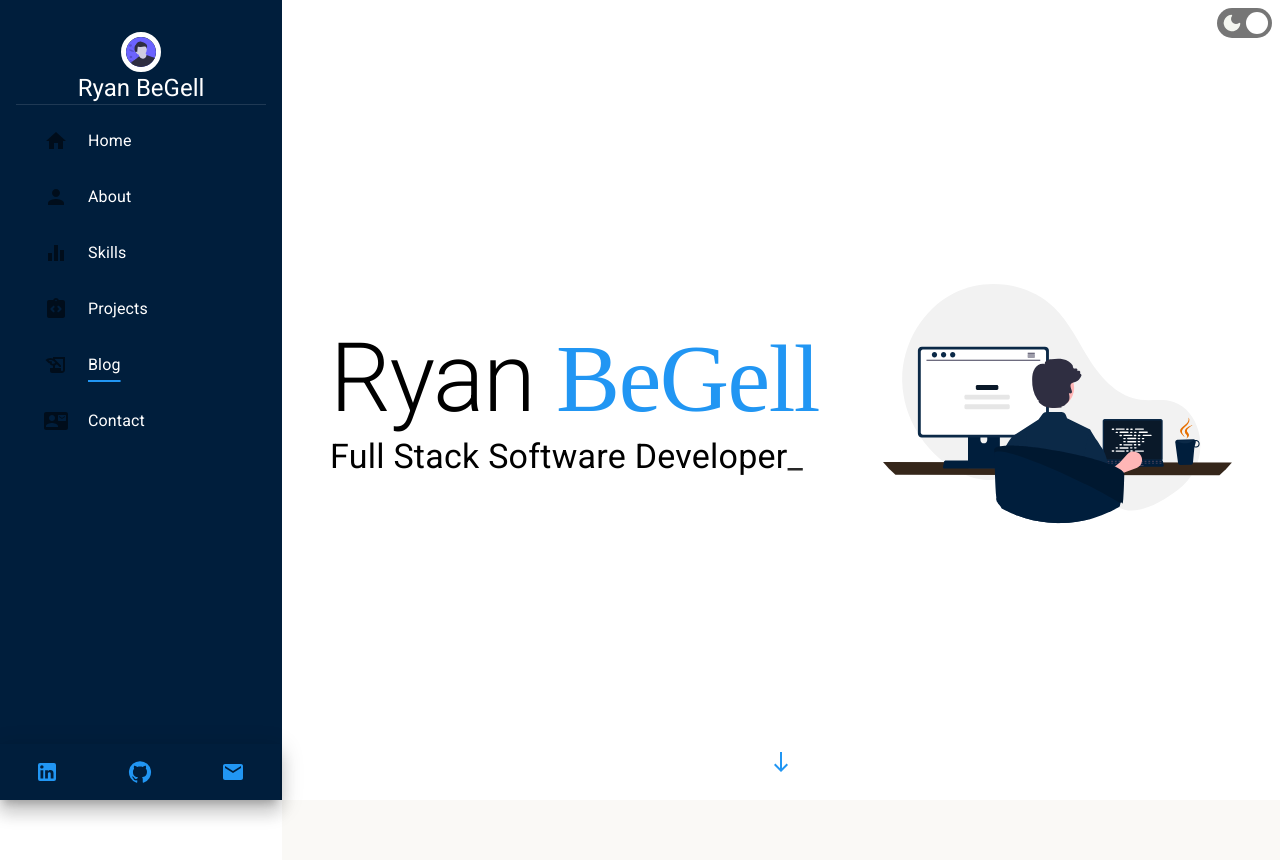
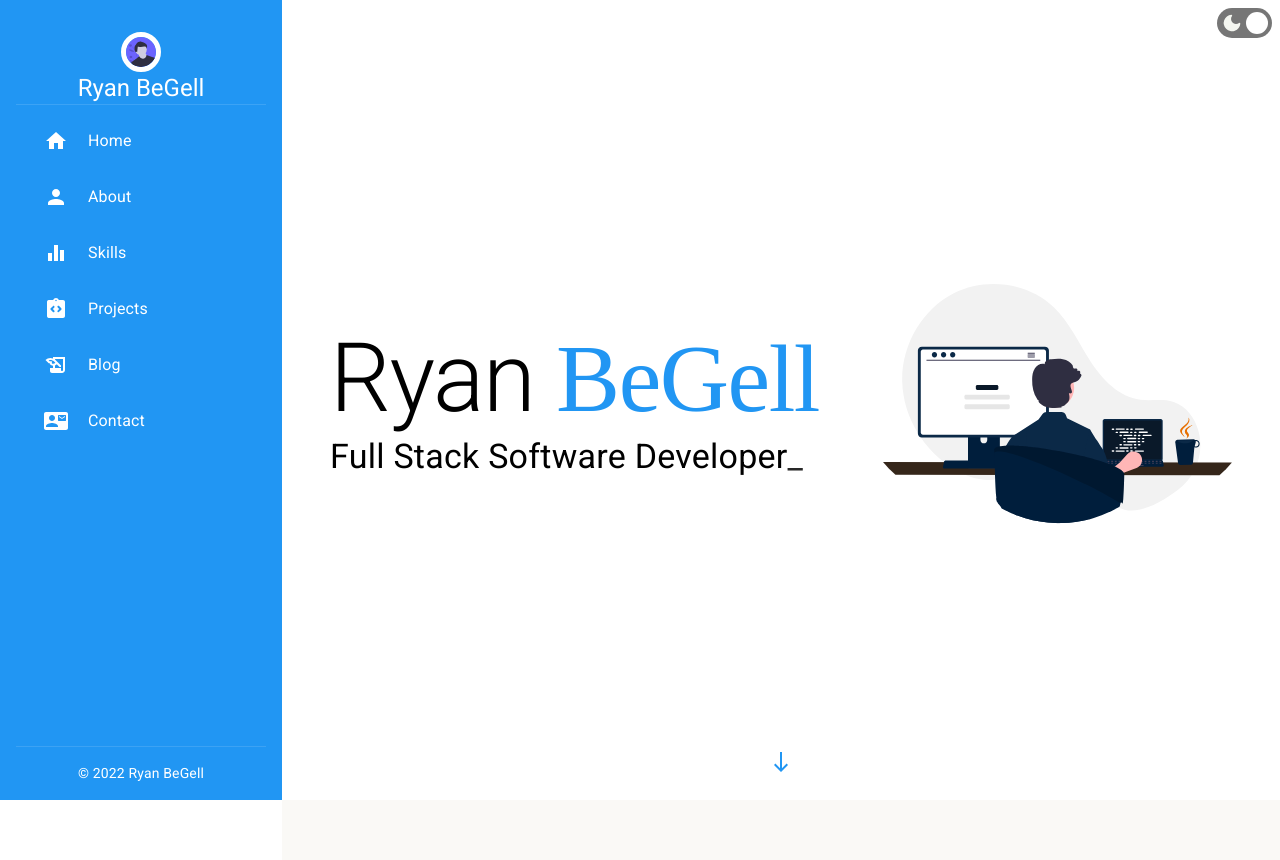
Before and after one commit to RyanBeGell/portfolio-site, a Next.js app: page / in a window 1280 px wide. Shown: the top 860 px of the page. Built offline with nearby package versions, Linux system fonts and the light colour scheme; a small style sheet from the web is missing; a web font is replaced by a local one.

Commit message:
Copyright symbol on footer

```diff
--- a/src/components/sidebar/SidebarFooter.tsx
+++ b/src/components/sidebar/SidebarFooter.tsx
@@ -2,32 +2,23 @@ import { BottomNavigation, BottomNavigationAction, createTheme, ThemeProvider} f
 import { LinkedIn, GitHub, Email } from "@mui/icons-material";
 import Paper from '@mui/material/Paper';
 import styles from './sidebar.module.css';
+import { Box, Grid, Divider } from "@mui/material";
 
 const SidebarFooter = () => {
 
-  //Main theme needs to be overridden to have a different MUI paper
-  const theme = createTheme({
-    palette: {
-      background: {
-        default: '#0A1929',
-        paper: '#0A1929',
-      },
-        text: {
-            secondary: 'rgba(255, 255, 255, 0.7)',
-        }
-  }
-  });
+  const year: number = new Date().getFullYear();
 
-
-  return (
-      <Paper sx={{ position: 'fixed', bottom: 0, left: 0, width: 280}} elevation={12}>
-        <BottomNavigation>
-          <BottomNavigationAction icon={<LinkedIn color="primary" className={styles.footerIcon}/>}/>
-          <BottomNavigationAction icon={<GitHub color="primary" className={styles.footerIcon}/>}/>
-          <BottomNavigationAction icon={<Email color="primary" className={styles.footerIcon}/>}/>
-        </BottomNavigation>
-      </Paper>
-  );
+  return (<>
+  <Box sx={{ position: 'fixed', bottom: 0, left: 0, width: '282px',px:"16px"}} >
+    <Divider />
+      <Grid container alignItems="center" justifyContent="center" sx={{p:"16px"}}>
+        <Divider />
+        <span className={styles.copyright}>
+          &copy; {year} Ryan BeGell
+        </span>
+      </Grid>
+  </Box>
+  </>);
 };
 
 export default SidebarFooter;
--- a/src/components/sidebar/sidebar.module.css
+++ b/src/components/sidebar/sidebar.module.css
@@ -34,3 +34,8 @@
   text-underline-offset: 10px;
   text-decoration: underline #2196F3 2px;
 }
+
+.copyright{
+  font-size: 14px;
+  color: #FFFFFF;
+}
--- a/src/components/sidebar/sidebar.tsx
+++ b/src/components/sidebar/sidebar.tsx
@@ -48,22 +48,22 @@ export default function Sidebar(){
       <Divider />
       <List>
         {['Home', 'About', 'Skills', 'Projects', 'Blog', 'Contact'].map((text, index) => (
-          <ListItem key={text} variant={"h2"} sx={{px:"12px", py:"4px"}} className={styles.navItem}>
+          <ListItem key={text} sx={{px:"12px", py:"4px",}} className={styles.navItem}>
             <ListItemButton sx={{ borderRadius: 2,}}>
-              <ListItemIcon>
+              <ListItemIcon sx={{color:'#ffffff'}}>
                 {
                   index === 0? <HomeIcon /> :
                   index === 1? <PersonIcon />:
                   index === 2? <EqualizerIcon />:
                   index === 3? <IntegrationInstructionsRoundedIcon />:
                   index === 4? <HistoryEduIcon />:
-                  index === 5? <ContactMailRoundedIcon />:null
+                  index === 5? <ContactMailRoundedIcon/>:null
                 }
               </ListItemIcon>
               {index===4?
               //conditionally render the underline based on where the user is on the page - only highlighting blog temporarily
-              <ListItemText primary={text} sx={{ml:"-12px", color:"#FFFFFF"}} className={styles.underlineNavItem}/>:
-              <ListItemText primary={text} sx={{ml:"-12px", color:"#FFFFFF"}}/>}
+              <ListItemText primary={text} sx={{ml:"-12px", color:"#FFFFFF", }} className={styles.underlineNavItem}/>:
+              <ListItemText primary={text} sx={{ml:"-12px", color:"#FFFFFF", }}/>}
             </ListItemButton>
           </ListItem>
         ))}
@@ -97,7 +97,7 @@ export default function Sidebar(){
           }}
           sx={{
             display: { xs: 'block', sm: 'none' },
-            '& .MuiDrawer-paper': { boxSizing: 'border-box', width: drawerWidth,  p:"16px", border: 0},
+            '& .MuiDrawer-paper': { boxSizing: 'border-box', width: drawerWidth,  p:"16px", border: 0, },
           }}
         >
           {drawer}
@@ -108,7 +108,7 @@ export default function Sidebar(){
           anchor="left"
           sx={{
             display: { xs: 'none', sm: 'block' },
-            '& .MuiDrawer-paper': { boxSizing: 'border-box', width: drawerWidth,  p:"16px", border: 0},
+            '& .MuiDrawer-paper': { boxSizing: 'border-box', width: drawerWidth,  p:"16px", border: 0, backgroundColor:'background.nav'},
           }}
           open
         >
```
